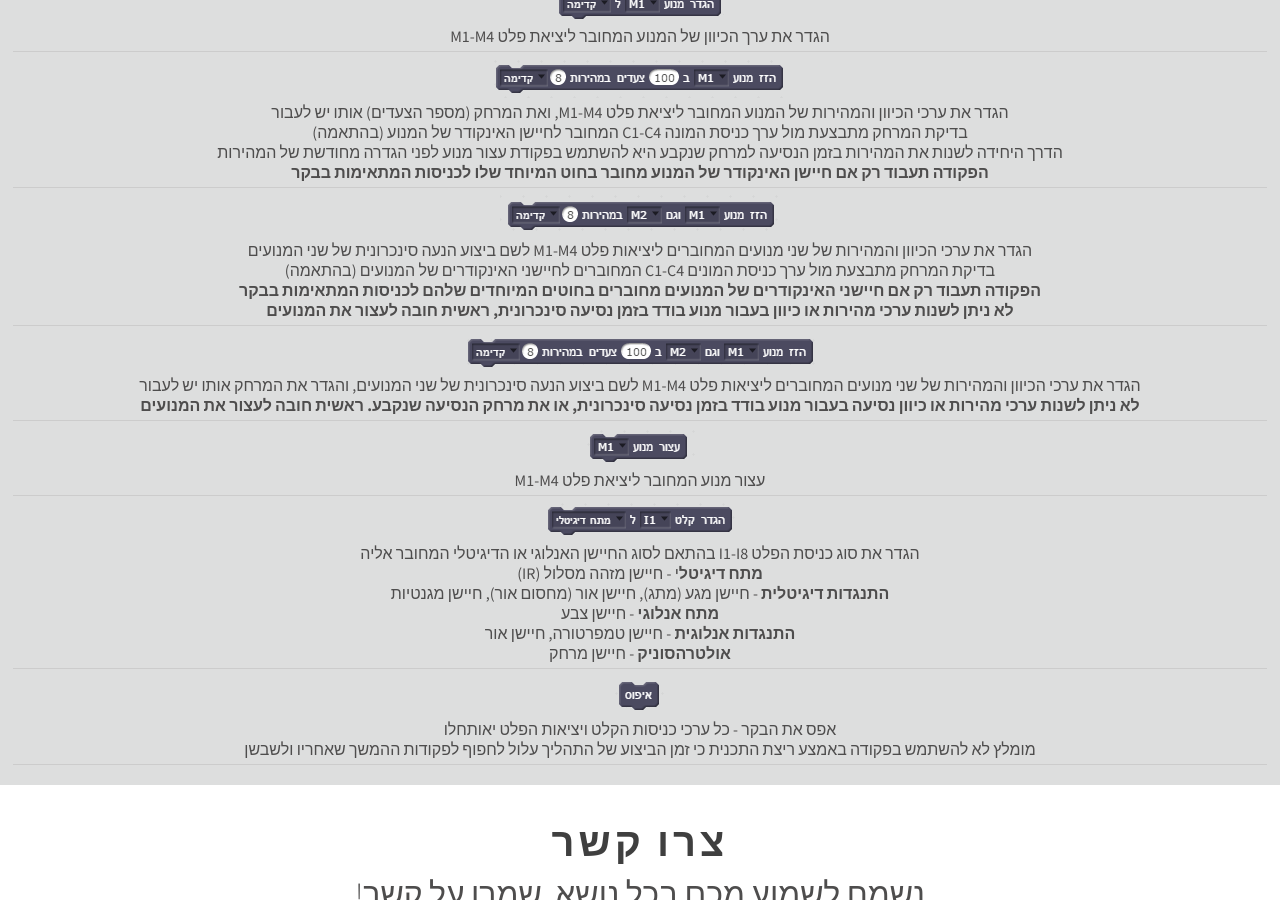
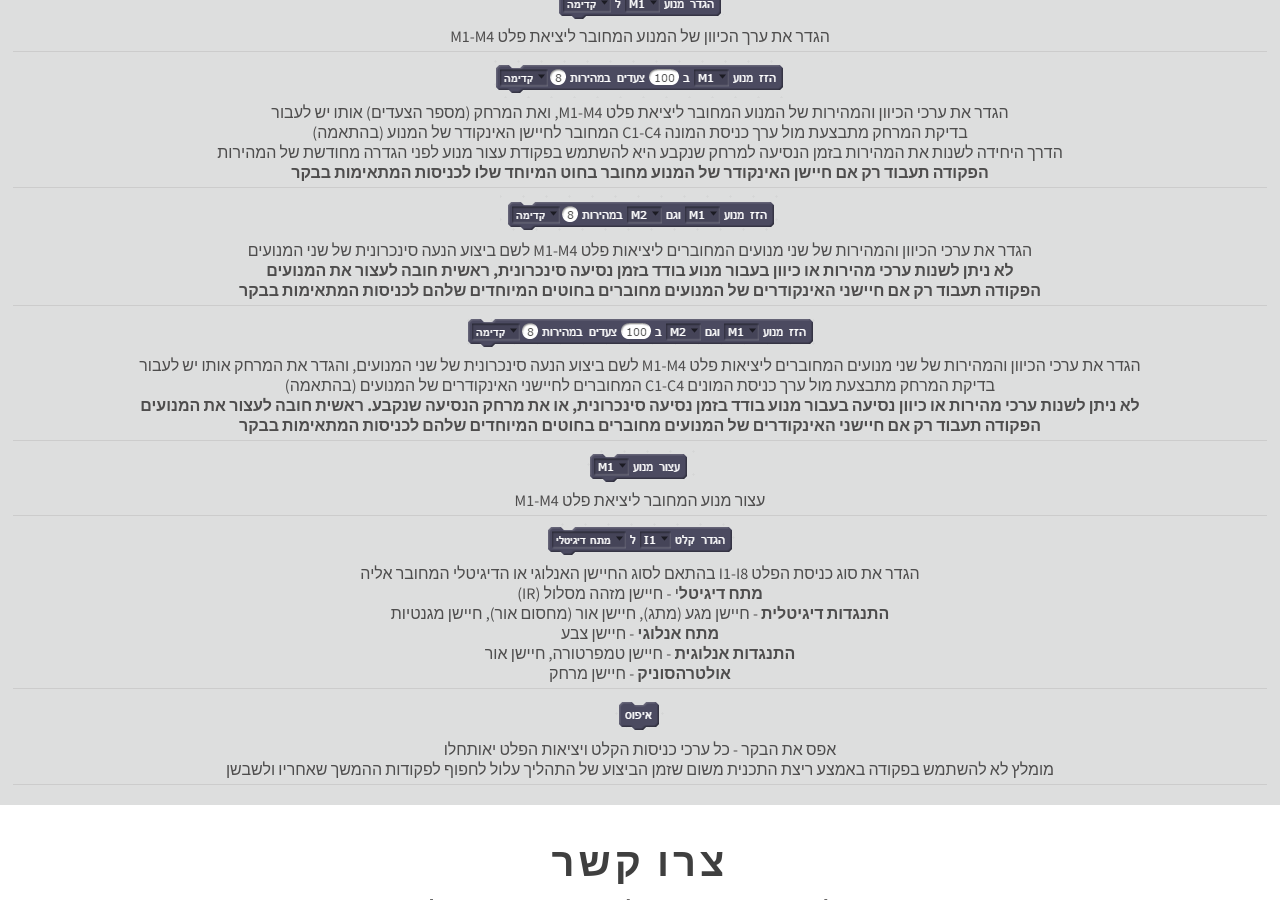
Before and after one commit to adihadas/ftscratch, a Jekyll site: the page index.html, which Jekyll copies as it is, in a window 1280 px wide and 900 px high, scrolled down 2139 px. Built offline with Jekyll 4.4.1, drawn with Linux system fonts in a browser that asks for light colours.

Commit message:
content update

```diff
--- a/index.html
+++ b/index.html
@@ -173,21 +173,22 @@ C1-C4<br>
 <div class="text">הגדר את ערכי הכיוון והמהירות של המנוע המחובר ליציאת פלט M1-M4, ואת המרחק (מספר הצעדים) אותו יש לעבור<br>
 בדיקת המרחק מתבצעת מול ערך כניסת המונה C1-C4 המחובר לחיישן האינקודר של המנוע (בהתאמה)<br>
 הדרך היחידה לשנות את המהירות בזמן הנסיעה למרחק שנקבע היא להשתמש בפקודת עצור מנוע לפני הגדרה מחודשת של המהירות<br>
-<b>הפקודה תעבוד רק אם חיישן האינקודר של המנוע מחובר בחוט המיוחד שלו לכניסות המתאימות בבקר</b><br>
+<b>הפקודה תעבוד רק אם חיישן האינקודר של המנוע מחובר בחוט המיוחד שלו לכניסות המתאימות בבקר</b>
 </div>
 </div>
 <div class="blockDesc">
 <div class="image"><img src="images/doSetMotorSpeedDirSync.png"></div>
 <div class="text">הגדר את ערכי הכיוון והמהירות של שני מנועים המחוברים ליציאות פלט M1-M4 לשם ביצוע הנעה סינכרונית של שני המנועים<br>
-בדיקת המרחק מתבצעת מול ערך כניסת המונים C1-C4 המחוברים לחיישני האינקודרים של המנועים (בהתאמה)<br>
-<b>הפקודה תעבוד רק אם חיישני האינקודרים של המנועים מחוברים בחוטים המיוחדים שלהם לכניסות המתאימות בבקר</b><br>
 <b>לא ניתן לשנות ערכי מהירות או כיוון בעבור מנוע בודד בזמן נסיעה סינכרונית,  ראשית חובה לעצור את המנועים</b><br>
+<b>הפקודה תעבוד רק אם חיישני האינקודרים של המנועים מחוברים בחוטים המיוחדים שלהם לכניסות המתאימות בבקר</b>
 </div>
 </div>
 <div class="blockDesc">
 <div class="image"><img src="images/doSetMotorSpeedDirDistSync.png"></div>
-<div class="text">הגדר את ערכי הכיוון והמהירות של שני
-מנועים המחוברים ליציאות פלט M1-M4 לשם ביצוע הנעה סינכרונית של שני המנועים, והגדר את המרחק אותו יש לעבור<br><b>לא ניתן לשנות ערכי מהירות או כיוון נסיעה בעבור מנוע בודד בזמן נסיעה סינכרונית, או את מרחק הנסיעה שנקבע. ראשית חובה לעצור את המנועים</b>
+<div class="text">הגדר את ערכי הכיוון והמהירות של שני מנועים המחוברים ליציאות פלט M1-M4 לשם ביצוע הנעה סינכרונית של שני המנועים, והגדר את המרחק אותו יש לעבור<br>
+בדיקת המרחק מתבצעת מול ערך כניסת המונים C1-C4 המחוברים לחיישני האינקודרים של המנועים (בהתאמה)<br>
+<b>לא ניתן לשנות ערכי מהירות או כיוון נסיעה בעבור מנוע בודד בזמן נסיעה סינכרונית, או את מרחק הנסיעה שנקבע. ראשית חובה לעצור את המנועים</b><br>
+<b>הפקודה תעבוד רק אם חיישני האינקודרים של המנועים מחוברים בחוטים המיוחדים שלהם לכניסות המתאימות בבקר</b>
 </div>
 </div>
 <div class="blockDesc">
@@ -209,7 +210,7 @@ C1-C4<br>
 	  <div class="blockDesc">
 	  <div class="image"><img src="images/reset.png"></div>
 	  	   <div class="text"> אפס את הבקר - כל ערכי כניסות הקלט ויציאות הפלט יאותחלו<br>
-		   	מומלץ לא להשתמש בפקודה באמצע ריצת התכנית כי זמן הביצוע של התהליך עלול לחפוף לפקודות ההמשך שאחריו ולשבשן
+		   	מומלץ לא להשתמש בפקודה באמצע ריצת התכנית משום שזמן הביצוע של התהליך עלול לחפוף לפקודות ההמשך שאחריו ולשבשן
 	  </div>
 </div>
 </div>
```
